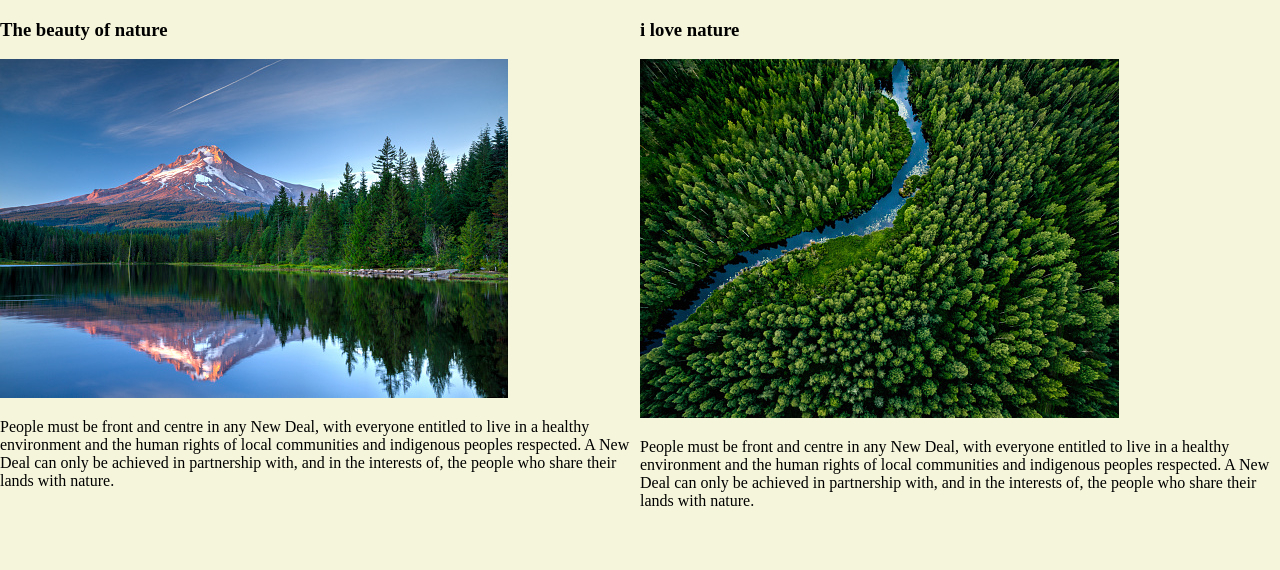
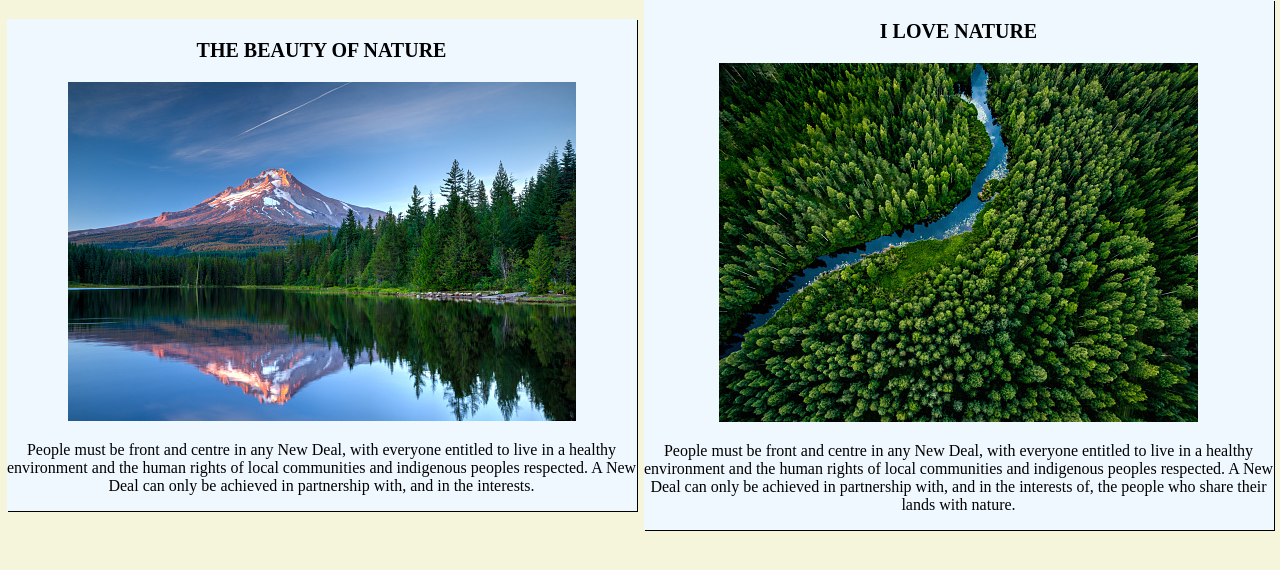
Before and after one commit to marion-kubula/cohort5-9, a plain HTML site: page index.html in a window 1280 px wide. Drawn offline with Linux system fonts and the light colour scheme.

Commit message:
change styels

```diff
--- a/index.css
+++ b/index.css
@@ -3,20 +3,23 @@ body ,html{
     margin: 0;
 }
 .container{
-  display: flex;
-  justify-content: center;
-  row-gap: 3px;
+    display: flex;
+    justify-items: center;
+    justify-content: center;
+    align-items: center;
+    column-gap: 7px;
+    margin-left: 10px;
+    margin-right: 10px;
+}
 
+h3{
+    text-transform: uppercase;
+    font-size: 20px;
 }
-/* .div{
-    margin-left: 20px;
-    margin-top: 10px;
-    background-color: honeydew;
+.div{
+    background-color: aliceblue;
     text-align: center;
+    box-shadow: 1px 1px ;
+    min-width: 50%;
+    min-height: 40%;
 }
-.div2{
-    margin-left: 20px;
-    margin-top: 10px;
-    background-color: honeydew;
-    text-align: center;
-} */
--- a/index.js
+++ b/index.js
@@ -9,14 +9,14 @@ img.src = "lake.jpg";
 
 let para = document.createElement("p");
 para.textContent =
-  "People must be front and centre in any New Deal, with everyone entitled to live in a healthy environment and the human rights of local communities and indigenous peoples respected. A New Deal can only be achieved in partnership with, and in the interests of, the people who share their lands with nature.";
+  "People must be front and centre in any New Deal, with everyone entitled to live in a healthy environment and the human rights of local communities and indigenous peoples respected. A New Deal can only be achieved in partnership with, and in the interests.";
 firstDiv.appendChild(heading);
 firstDiv.appendChild(img);
 firstDiv.appendChild(para);
 container.appendChild(firstDiv);
 
 let newDiv = document.createElement("div");
-newDiv.className = "div2";
+newDiv.className = "div";
 
 let heading2 = document.createElement("h3");
 heading2.textContent = "i love nature";
```
